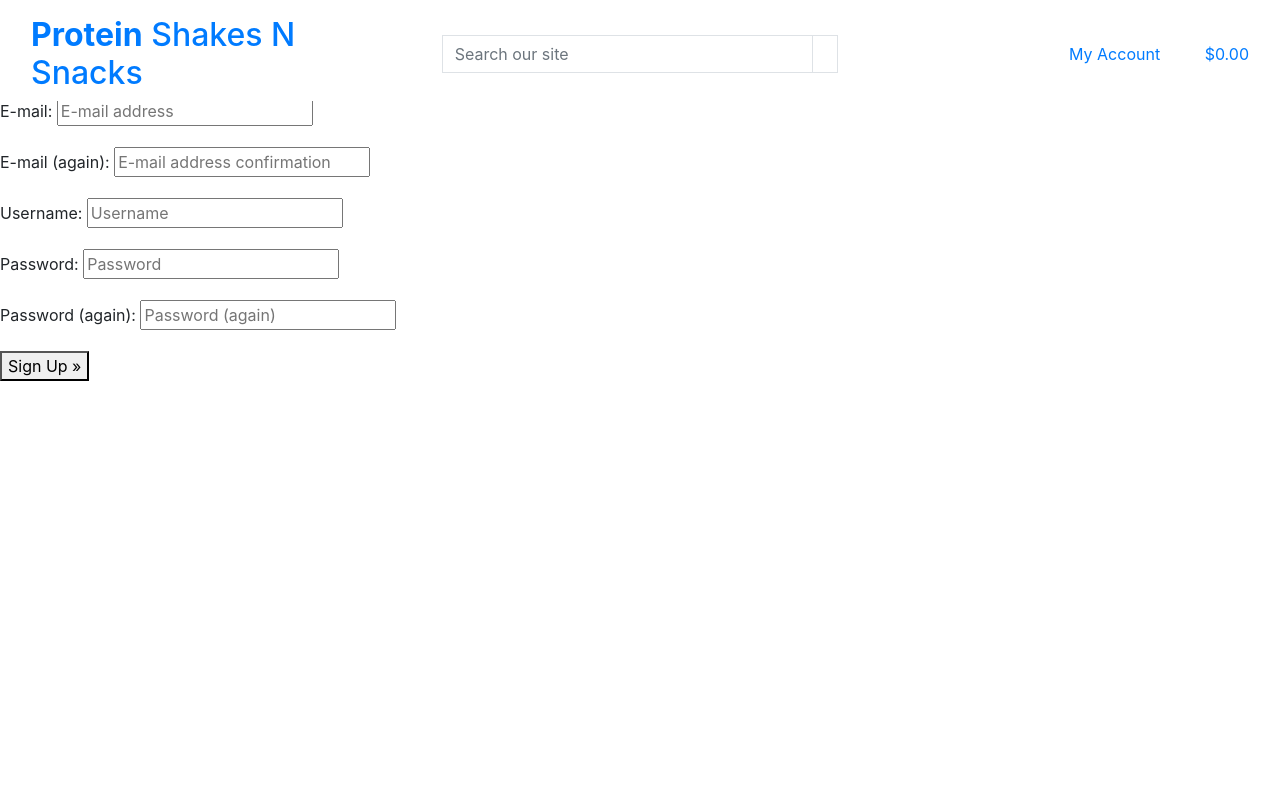
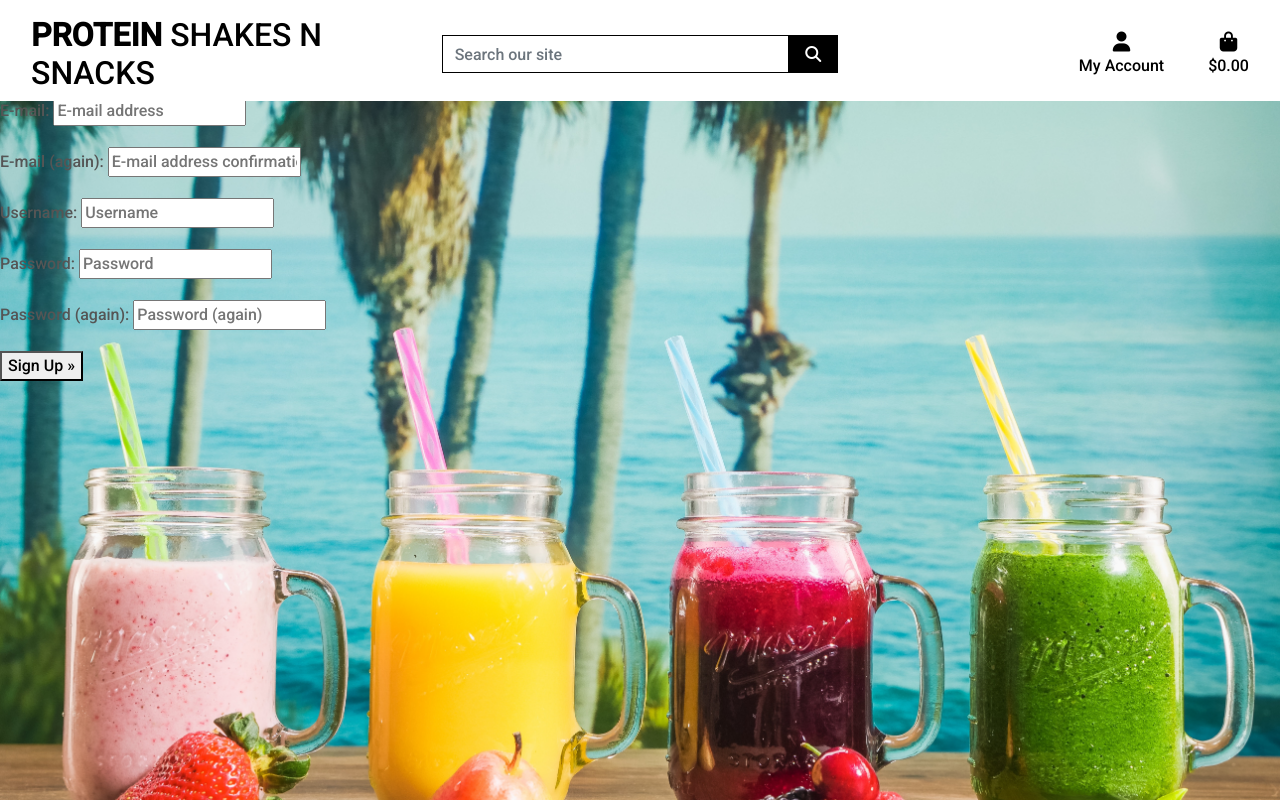
Before and after one commit to MariuszKaminski/Milestone-Project-4, a Django app: page /accounts/signup/ in a window 1280 px wide. Run offline with Django 3.2, Linux system fonts and the light colour scheme; some libraries are stand-ins or nearby versions.

Commit message:
completed homepage header and CSS

```diff
--- a/protein_shakes_n_snacks/settings.py
+++ b/protein_shakes_n_snacks/settings.py
@@ -147,6 +147,10 @@ USE_TZ = True
 # https://docs.djangoproject.com/en/3.2/howto/static-files/
 
 STATIC_URL = '/static/'
+STATICFILES_DIRS = (os.path.join(BASE_DIR, 'static'),)
+
+MEDIA_URL = '/media/'
+MEDIA_ROOT = os.path.join(BASE_DIR, 'media')
 
 # Default primary key field type
 # https://docs.djangoproject.com/en/3.2/ref/settings/#default-auto-field
--- a/protein_shakes_n_snacks/urls.py
+++ b/protein_shakes_n_snacks/urls.py
@@ -15,9 +15,11 @@ Including another URLconf
 """
 from django.contrib import admin
 from django.urls import path, include
+from django.conf import settings
+from django.conf.urls.static import static
 
 urlpatterns = [
     path('admin/', admin.site.urls),
     path('accounts/', include('allauth.urls')),
     path('', include('home.urls')),
-]
+] + static(settings.MEDIA_URL, document_root=settings.MEDIA_ROOT)
--- a/static/css/base.css
+++ b/static/css/base.css
@@ -7,7 +7,7 @@ body {
     background-size: cover;
     height: calc(100vh - 164px);
     color: #555;
-    font-family: 'Lato';
+    font-family: 'Roboto', sans-serif;
 }
 
 /* from Bulma */
--- a/templates/base.html
+++ b/templates/base.html
@@ -15,12 +15,15 @@
 
     {% block corecss %}
         <link rel="stylesheet" href="https://cdn.jsdelivr.net/npm/bootstrap@4.6.1/dist/css/bootstrap.min.css" integrity="sha384-zCbKRCUGaJDkqS1kPbPd7TveP5iyJE0EjAuZQTgFLD2ylzuqKfdKlfG/eSrtxUkn" crossorigin="anonymous">
+        <link rel="stylesheet" href="https://fonts.googleapis.com/css2?family=Lato&family=Roboto:wght@500&display=swap" rel="stylesheet">
+        <link rel="stylesheet" href="{% static 'css/base.css' %}">
     {% endblock %}
 
     {% block extra_css %}
     {% endblock %}
 
     {% block corejs %}
+        <script src="https://kit.fontawesome.com/576086cdb1.js" crossorigin="anonymous"></script>
         <script src="https://cdn.jsdelivr.net/npm/jquery@3.5.1/dist/jquery.slim.min.js" integrity="sha384-DfXdz2htPH0lsSSs5nCTpuj/zy4C+OGpamoFVy38MVBnE+IbbVYUew+OrCXaRkfj" crossorigin="anonymous"></script>
         <script src="https://cdn.jsdelivr.net/npm/popper.js@1.16.1/dist/umd/popper.min.js" integrity="sha384-9/reFTGAW83EW2RDu2S0VKaIzap3H66lZH81PoYlFhbGU+6BZp6G7niu735Sk7lN" crossorigin="anonymous"></script>
         <script src="https://cdn.jsdelivr.net/npm/bootstrap@4.6.1/dist/js/bootstrap.min.js" integrity="sha384-VHvPCCyXqtD5DqJeNxl2dtTyhF78xXNXdkwX1CZeRusQfRKp+tA7hAShOK/B/fQ2" crossorigin="anonymous"></script>
```
